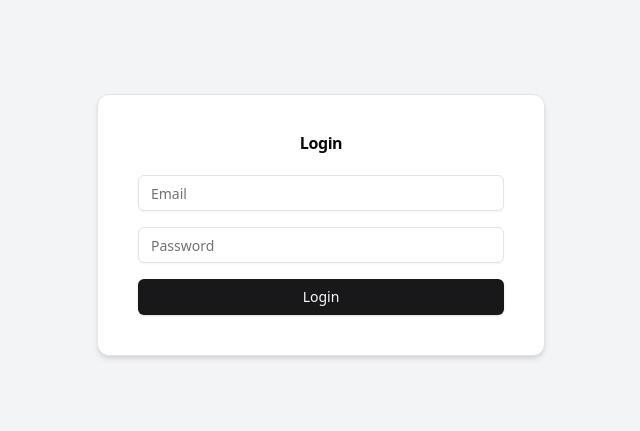
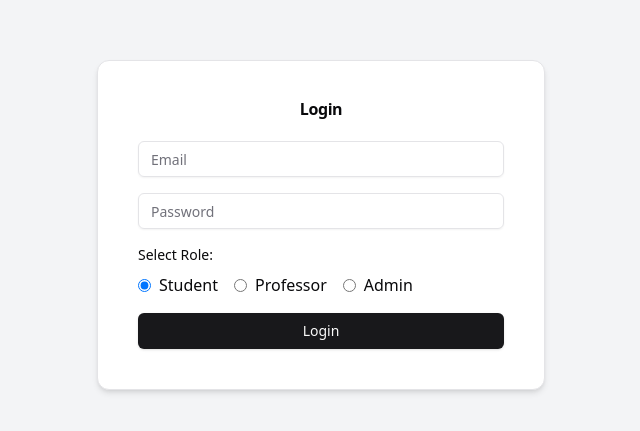
Before and after one commit to eewebsiteiiti/btp-portal, a Next.js app: page /login in a window 1280 px wide. Shown: the part 175-606 px from the top of the page, without its empty margins (319-959 px from the left). Built offline with nearby package versions, Linux system fonts and the light colour scheme; no server answers.

Commit message:
push to vishal

```diff
--- a/package.json
+++ b/package.json
@@ -9,6 +9,7 @@
     "lint": "next lint"
   },
   "dependencies": {
+    "@radix-ui/react-label": "^2.1.2",
     "@radix-ui/react-scroll-area": "^1.2.3",
     "@radix-ui/react-slot": "^1.1.2",
     "bcryptjs": "^3.0.0",
@@ -22,7 +23,8 @@
     "react": "^19.0.0",
     "react-dom": "^19.0.0",
     "tailwind-merge": "^3.0.1",
-    "tailwindcss-animate": "^1.0.7"
+    "tailwindcss-animate": "^1.0.7",
+    "xlsx": "^0.18.5"
   },
   "devDependencies": {
     "@eslint/eslintrc": "^3",
--- a/src/app/(roles)/admin/page.tsx
+++ b/src/app/(roles)/admin/page.tsx
@@ -1,14 +1,90 @@
-import LogoutButton from "@/components/LogoutButton";
+"use client";
+import { useState } from "react";
+import * as XLSX from "xlsx";
+import { Button } from "@/components/ui/button";
+import { Card, CardContent } from "@/components/ui/card";
+import { Input } from "@/components/ui/input";
+import { Table, TableHeader, TableRow, TableHead, TableBody, TableCell } from "@/components/ui/table";
 
+export default function AdminUpload() {
+  interface User {
+    [key: string]: string | number | boolean;
+  }
 
+  const [users, setUsers] = useState<User[]>([]);
+  const [loading, setLoading] = useState(false);
 
-const page = () => {
+  const handleFileUpload = (event: React.ChangeEvent<HTMLInputElement>) => {
+    const files = event.target.files;
+    if (!files || files.length === 0) return;
+    const file = files[0];
+
+    const reader = new FileReader();
+    reader.onload = (e) => {
+      if (e.target && e.target.result) {
+        const data = new Uint8Array(e.target.result as ArrayBuffer);
+        const workbook = XLSX.read(data, { type: "array" });
+        const sheetName = workbook.SheetNames[0];
+        const sheet = workbook.Sheets[sheetName];
+        const parsedData = XLSX.utils.sheet_to_json<User>(sheet);
+        setUsers(parsedData);
+      }
+    };
+    reader.readAsArrayBuffer(file);
+  };
+
+  const handleUpload = async () => {
+    setLoading(true);
+    try {
+      const response = await fetch("/api/users/upload", {
+        method: "POST",
+        headers: { "Content-Type": "application/json" },
+        body: JSON.stringify({ users }),
+      });
+      if (response.ok) {
+        alert("Users uploaded successfully");
+        setUsers([]);
+      } else {
+        alert("Failed to upload users");
+      }
+    } catch (error) {
+      console.error("Error uploading users:", error);
+      alert("Error uploading users");
+    }
+    setLoading(false);
+  };
+console.log(users);
+
   return (
-    <>
-      <div>admin page</div>
-      <LogoutButton/>
-    </>
+    <Card className="p-4 w-full max-w-2xl mx-auto mt-6">
+      <CardContent>
+        <Input type="file" accept=".xlsx,.xls" onChange={handleFileUpload} />
+        {users.length > 0 && (
+          <>
+            <Table className="mt-4">
+              <TableHeader>
+                <TableRow>
+                  {Object.keys(users[0]).map((key) => (
+                    <TableHead key={key}>{key}</TableHead>
+                  ))}
+                </TableRow>
+              </TableHeader>
+              <TableBody>
+                {users.map((user, index) => (
+                  <TableRow key={index}>
+                    {Object.values(user).map((value, i) => (
+                      <TableCell key={i}>{value}</TableCell>
+                    ))}
+                  </TableRow>
+                ))}
+              </TableBody>
+            </Table>
+            <Button className="mt-4" onClick={handleUpload} disabled={loading}>
+              {loading ? "Uploading..." : "Upload Users"}
+            </Button>
+          </>
+        )}
+      </CardContent>
+    </Card>
   );
 }
-
-export default page
--- a/src/app/login/page.tsx
+++ b/src/app/login/page.tsx
@@ -6,11 +6,13 @@ import { useRouter } from "next/navigation";
 import { Button } from "@/components/ui/button";
 import { Input } from "@/components/ui/input";
 import { Card, CardContent, CardHeader, CardTitle } from "@/components/ui/card";
+import { Label } from "@/components/ui/label";
 import { Loader2 } from "lucide-react";
 
 export default function Login() {
   const [email, setEmail] = useState("");
   const [password, setPassword] = useState("");
+  const [role, setRole] = useState("student"); // Default role
   const [loading, setLoading] = useState(false);
   const [error, setError] = useState("");
   const router = useRouter();
@@ -39,7 +41,7 @@ export default function Login() {
     setLoading(true);
     setError("");
 
-    const result = await signIn("credentials", { email, password, redirect: false });
+    const result = await signIn("credentials", { email, password, role, redirect: false });
     if (result?.error) {
       setError("Invalid credentials, please try again.");
       setLoading(false);
@@ -68,6 +70,41 @@ export default function Login() {
               placeholder="Password"
               required
             />
+            <div className="space-y-2">
+              <Label className="block text-sm font-medium">Select Role:</Label>
+              <div className="flex gap-4">
+                <label className="flex items-center space-x-2">
+                  <input
+                    type="radio"
+                    name="role"
+                    value="student"
+                    checked={role === "student"}
+                    onChange={(e) => setRole(e.target.value)}
+                  />
+                  <span>Student</span>
+                </label>
+                <label className="flex items-center space-x-2">
+                  <input
+                    type="radio"
+                    name="role"
+                    value="professor"
+                    checked={role === "professor"}
+                    onChange={(e) => setRole(e.target.value)}
+                  />
+                  <span>Professor</span>
+                </label>
+                <label className="flex items-center space-x-2">
+                  <input
+                    type="radio"
+                    name="role"
+                    value="admin"
+                    checked={role === "admin"}
+                    onChange={(e) => setRole(e.target.value)}
+                  />
+                  <span>Admin</span>
+                </label>
+              </div>
+            </div>
             {error && <p className="text-red-500 text-sm">{error}</p>}
             <Button type="submit" className="w-full" disabled={loading}>
               {loading ? <Loader2 className="animate-spin" /> : "Login"}
--- /dev/null
+++ b/src/components/ui/label.tsx
@@ -0,0 +1,26 @@
+"use client"
+
+import * as React from "react"
+import * as LabelPrimitive from "@radix-ui/react-label"
+import { cva, type VariantProps } from "class-variance-authority"
+
+import { cn } from "@/lib/utils"
+
+const labelVariants = cva(
+  "text-sm font-medium leading-none peer-disabled:cursor-not-allowed peer-disabled:opacity-70"
+)
+
+const Label = React.forwardRef<
+  React.ElementRef<typeof LabelPrimitive.Root>,
+  React.ComponentPropsWithoutRef<typeof LabelPrimitive.Root> &
+    VariantProps<typeof labelVariants>
+>(({ className, ...props }, ref) => (
+  <LabelPrimitive.Root
+    ref={ref}
+    className={cn(labelVariants(), className)}
+    {...props}
+  />
+))
+Label.displayName = LabelPrimitive.Root.displayName
+
+export { Label }
--- /dev/null
+++ b/src/components/ui/table.tsx
@@ -0,0 +1,120 @@
+import * as React from "react"
+
+import { cn } from "@/lib/utils"
+
+const Table = React.forwardRef<
+  HTMLTableElement,
+  React.HTMLAttributes<HTMLTableElement>
+>(({ className, ...props }, ref) => (
+  <div className="relative w-full overflow-auto">
+    <table
+      ref={ref}
+      className={cn("w-full caption-bottom text-sm", className)}
+      {...props}
+    />
+  </div>
+))
+Table.displayName = "Table"
+
+const TableHeader = React.forwardRef<
+  HTMLTableSectionElement,
+  React.HTMLAttributes<HTMLTableSectionElement>
+>(({ className, ...props }, ref) => (
+  <thead ref={ref} className={cn("[&_tr]:border-b", className)} {...props} />
+))
+TableHeader.displayName = "TableHeader"
+
+const TableBody = React.forwardRef<
+  HTMLTableSectionElement,
+  React.HTMLAttributes<HTMLTableSectionElement>
+>(({ className, ...props }, ref) => (
+  <tbody
+    ref={ref}
+    className={cn("[&_tr:last-child]:border-0", className)}
+    {...props}
+  />
+))
+TableBody.displayName = "TableBody"
+
+const TableFooter = React.forwardRef<
+  HTMLTableSectionElement,
+  React.HTMLAttributes<HTMLTableSectionElement>
+>(({ className, ...props }, ref) => (
+  <tfoot
+    ref={ref}
+    className={cn(
+      "border-t bg-muted/50 font-medium [&>tr]:last:border-b-0",
+      className
+    )}
+    {...props}
+  />
+))
+TableFooter.displayName = "TableFooter"
+
+const TableRow = React.forwardRef<
+  HTMLTableRowElement,
+  React.HTMLAttributes<HTMLTableRowElement>
+>(({ className, ...props }, ref) => (
+  <tr
+    ref={ref}
+    className={cn(
+      "border-b transition-colors hover:bg-muted/50 data-[state=selected]:bg-muted",
+      className
+    )}
+    {...props}
+  />
+))
+TableRow.displayName = "TableRow"
+
+const TableHead = React.forwardRef<
+  HTMLTableCellElement,
+  React.ThHTMLAttributes<HTMLTableCellElement>
+>(({ className, ...props }, ref) => (
+  <th
+    ref={ref}
+    className={cn(
+      "h-10 px-2 text-left align-middle font-medium text-muted-foreground [&:has([role=checkbox])]:pr-0 [&>[role=checkbox]]:translate-y-[2px]",
+      className
+    )}
+    {...props}
+  />
+))
+TableHead.displayName = "TableHead"
+
+const TableCell = React.forwardRef<
+  HTMLTableCellElement,
+  React.TdHTMLAttributes<HTMLTableCellElement>
+>(({ className, ...props }, ref) => (
+  <td
+    ref={ref}
+    className={cn(
+      "p-2 align-middle [&:has([role=checkbox])]:pr-0 [&>[role=checkbox]]:translate-y-[2px]",
+      className
+    )}
+    {...props}
+  />
+))
+TableCell.displayName = "TableCell"
+
+const TableCaption = React.forwardRef<
+  HTMLTableCaptionElement,
+  React.HTMLAttributes<HTMLTableCaptionElement>
+>(({ className, ...props }, ref) => (
+  <caption
+    ref={ref}
+    className={cn("mt-4 text-sm text-muted-foreground", className)}
+    {...props}
+  />
+))
+TableCaption.displayName = "TableCaption"
+
+export {
+  Table,
+  TableHeader,
+  TableBody,
+  TableFooter,
+  TableHead,
+  TableRow,
+  TableCell,
+  TableCaption,
+}
--- a/src/utils/authOptions.ts
+++ b/src/utils/authOptions.ts
@@ -18,9 +18,18 @@ interface User {
         credentials: {
           email: { label: "Email", type: "text" },
           password: { label: "Password", type: "password" },
+          role: { label: "Role", type: "text" },
         },
+
         async authorize(credentials) {
           console.log(credentials);
+          if(credentials?.role === "admin"){
+            if(credentials?.email !== process.env.ADMIN_EMAIL || credentials?.password !== process.env.ADMIN_PASSWORD){
+              throw new Error("Invalid email or password");
+            }
+
+            return { id: "admin", name: "Admin", email: "", role: "admin" };
+          }
 
           await dbConnect();
 
```
Also changed, not shown: 2 other files (tests, documents, lock files or other folders).
